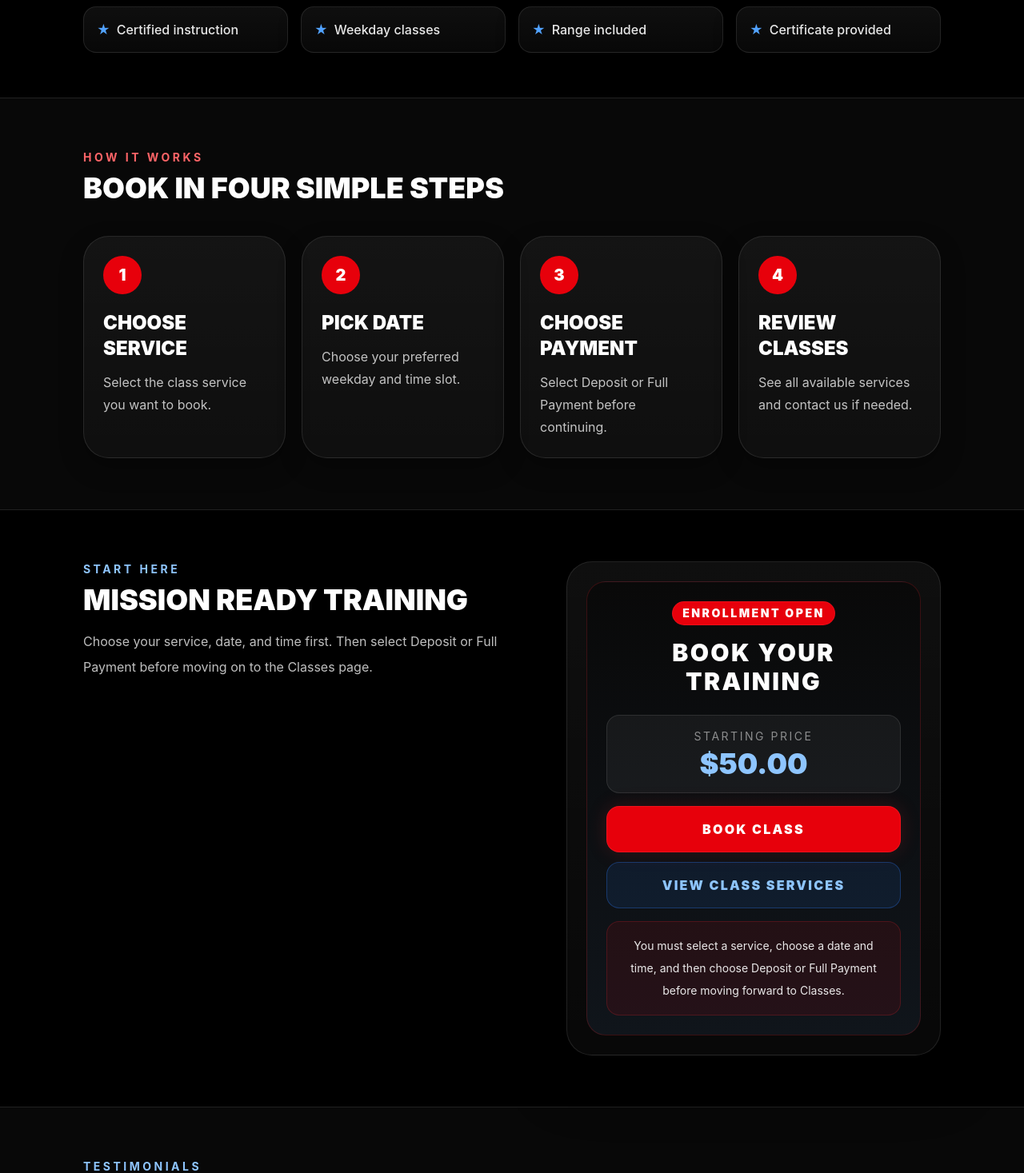
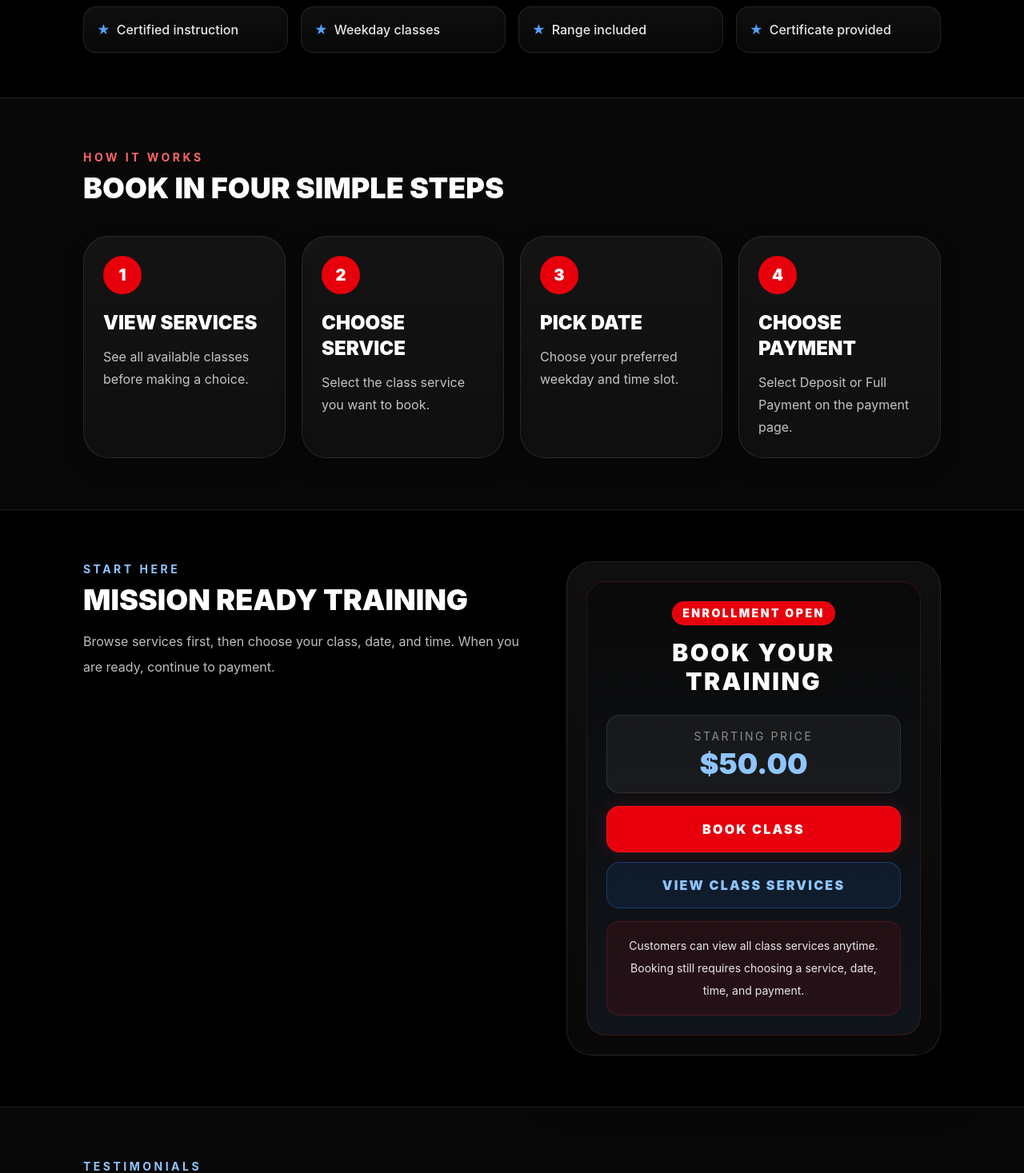
Before and after one commit to michaelwrotten-creator/conceal-carry-site, a React (Vite) app: page / in a window 1280 px wide. Shown: the part 894-2361 px from the top of the page at 80% size. Built offline with nearby package versions, Linux system fonts and the light colour scheme; the HTML template or start-up script is replaced by a standard one.

Commit message:
Make classes page viewable anytime

```diff
--- a/src/App.jsx
+++ b/src/App.jsx
@@ -403,13 +403,7 @@ export default function ConcealCarryTrainingWebsite() {
           </button>
           <button
             type="button"
-            onClick={() => {
-              if (!paymentChoice) {
-                alert("Please choose Deposit or Full Payment first.");
-                return;
-              }
-              setPage("classes");
-            }}
+            onClick={() => setPage("classes")}
             className={navButtonClass}
           >
             Classes
@@ -478,9 +472,10 @@ export default function ConcealCarryTrainingWebsite() {
               Available Services for Booking
             </h1>
             <p className="mt-4 text-lg leading-8 text-white/75">
-              Review all current services available through your booking flow.
+              Browse all currently available services before starting the booking flow.
             </p>
 
+            {(selectedDate || selectedTime || selectedService) && (
               <div className="mt-6 rounded-2xl border border-red-500/20 bg-red-600/10 p-5 text-white">
                 <div className="text-sm font-bold uppercase tracking-[0.2em] text-blue-300">
                   Current Booking
@@ -503,10 +498,11 @@ export default function ConcealCarryTrainingWebsite() {
                   </div>
                   <div>
                     <span className="font-bold">Payment choice:</span>{" "}
-                  {paymentChoice || "None selected"}
+                    {paymentChoice || "Not selected yet"}
                   </div>
                 </div>
               </div>
+            )}
           </div>
 
           <div className="mt-10 grid gap-6 lg:grid-cols-2">
@@ -538,16 +534,32 @@ export default function ConcealCarryTrainingWebsite() {
                   ))}
                 </ul>
 
+                <div className="mt-6 flex flex-col gap-3 sm:flex-row">
                   <button
                     type="button"
                     onClick={() => {
                       setSelectedService(service.id);
+                      setPage("booking");
+                    }}
+                    className="rounded-xl border border-red-500/40 bg-red-600 px-5 py-3 font-black uppercase tracking-[0.14em] text-white hover:bg-red-700"
+                  >
+                    Book This Service
+                  </button>
+                  <button
+                    type="button"
+                    onClick={() => {
+                      setSelectedService(service.id);
+                      setFormData((prev) => ({
+                        ...prev,
+                        type: service.title,
+                      }));
                       setPage("contact");
                     }}
-                  className="mt-6 rounded-xl border border-red-500/40 bg-red-600 px-5 py-3 font-black uppercase tracking-[0.14em] text-white hover:bg-red-700"
+                    className="rounded-xl border border-blue-500/30 bg-blue-500/10 px-5 py-3 font-black uppercase tracking-[0.14em] text-blue-300 hover:bg-blue-500/20"
                   >
                     Ask About This Service
                   </button>
+                </div>
               </div>
             ))}
           </div>
@@ -737,7 +749,6 @@ export default function ConcealCarryTrainingWebsite() {
             </h1>
             <p className="mt-4 text-lg leading-8 text-white/75">
               Choose Deposit or a Full Payment option for your selected service.
-              You cannot continue to Classes until you select one.
             </p>
           </div>
 
@@ -839,11 +850,11 @@ export default function ConcealCarryTrainingWebsite() {
 
               <div className={cardClass}>
                 <h2 className="text-2xl font-black uppercase">
-                  Move Forward After Payment Choice
+                  Optional Next Step
                 </h2>
                 <p className="mt-3 text-white/70">
                   After choosing Deposit or one of the Full Payment service
-                  options, continue to the Classes page.
+                  options, you can continue to the Classes page to review all services again.
                 </p>
                 <div className="mt-4 text-sm uppercase tracking-[0.18em] text-blue-300">
                   Current payment choice: {paymentChoice || "None selected"}
@@ -1022,15 +1033,7 @@ export default function ConcealCarryTrainingWebsite() {
             </button>
             <button
               type="button"
-              onClick={() => {
-                if (!paymentChoice) {
-                  alert(
-                    "Choose a date and payment option first if you want to continue to Classes."
-                  );
-                } else {
-                  setPage("classes");
-                }
-              }}
+              onClick={() => setPage("classes")}
               className="rounded-2xl border border-blue-500/30 bg-blue-500/10 px-6 py-4 text-center text-lg font-black uppercase tracking-[0.16em] text-blue-300 transition hover:bg-blue-500/20"
             >
               View Class Services
@@ -1073,23 +1076,23 @@ export default function ConcealCarryTrainingWebsite() {
             {[
               {
                 step: "1",
+                title: "View Services",
+                text: "See all available classes before making a choice.",
+              },
+              {
+                step: "2",
                 title: "Choose Service",
                 text: "Select the class service you want to book.",
               },
               {
-                step: "2",
+                step: "3",
                 title: "Pick Date",
                 text: "Choose your preferred weekday and time slot.",
               },
               {
-                step: "3",
+                step: "4",
                 title: "Choose Payment",
-                text: "Select Deposit or Full Payment before continuing.",
-              },
-              {
-                step: "4",
-                title: "Review Classes",
-                text: "See all available services and contact us if needed.",
+                text: "Select Deposit or Full Payment on the payment page.",
               },
             ].map((item) => (
               <div key={item.step} className={cardClass}>
@@ -1116,8 +1119,8 @@ export default function ConcealCarryTrainingWebsite() {
               Mission Ready Training
             </h2>
             <p className="mt-4 max-w-2xl leading-8 text-white/75">
-              Choose your service, date, and time first. Then select Deposit or
-              Full Payment before moving on to the Classes page.
+              Browse services first, then choose your class, date, and time.
+              When you are ready, continue to payment.
             </p>
           </div>
 
@@ -1151,15 +1154,7 @@ export default function ConcealCarryTrainingWebsite() {
                   </button>
                   <button
                     type="button"
-                    onClick={() => {
-                      if (!paymentChoice) {
-                        alert(
-                          "Please choose Deposit or Full Payment first before moving forward."
-                        );
-                        return;
-                      }
-                      setPage("classes");
-                    }}
+                    onClick={() => setPage("classes")}
                     className="rounded-2xl border border-blue-500/30 bg-blue-500/10 px-4 py-4 text-center text-base font-black uppercase tracking-[0.14em] text-blue-300 transition hover:bg-blue-500/20"
                   >
                     View Class Services
@@ -1167,8 +1162,8 @@ export default function ConcealCarryTrainingWebsite() {
                 </div>
 
                 <div className="rounded-2xl border border-red-500/20 bg-red-600/10 p-4 text-sm leading-7 text-white/90">
-                  You must select a service, choose a date and time, and then
-                  choose Deposit or Full Payment before moving forward to Classes.
+                  Customers can view all class services anytime. Booking still
+                  requires choosing a service, date, time, and payment.
                 </div>
               </div>
             </div>
```
Lines whose indentation alone changed are shown as unchanged.
